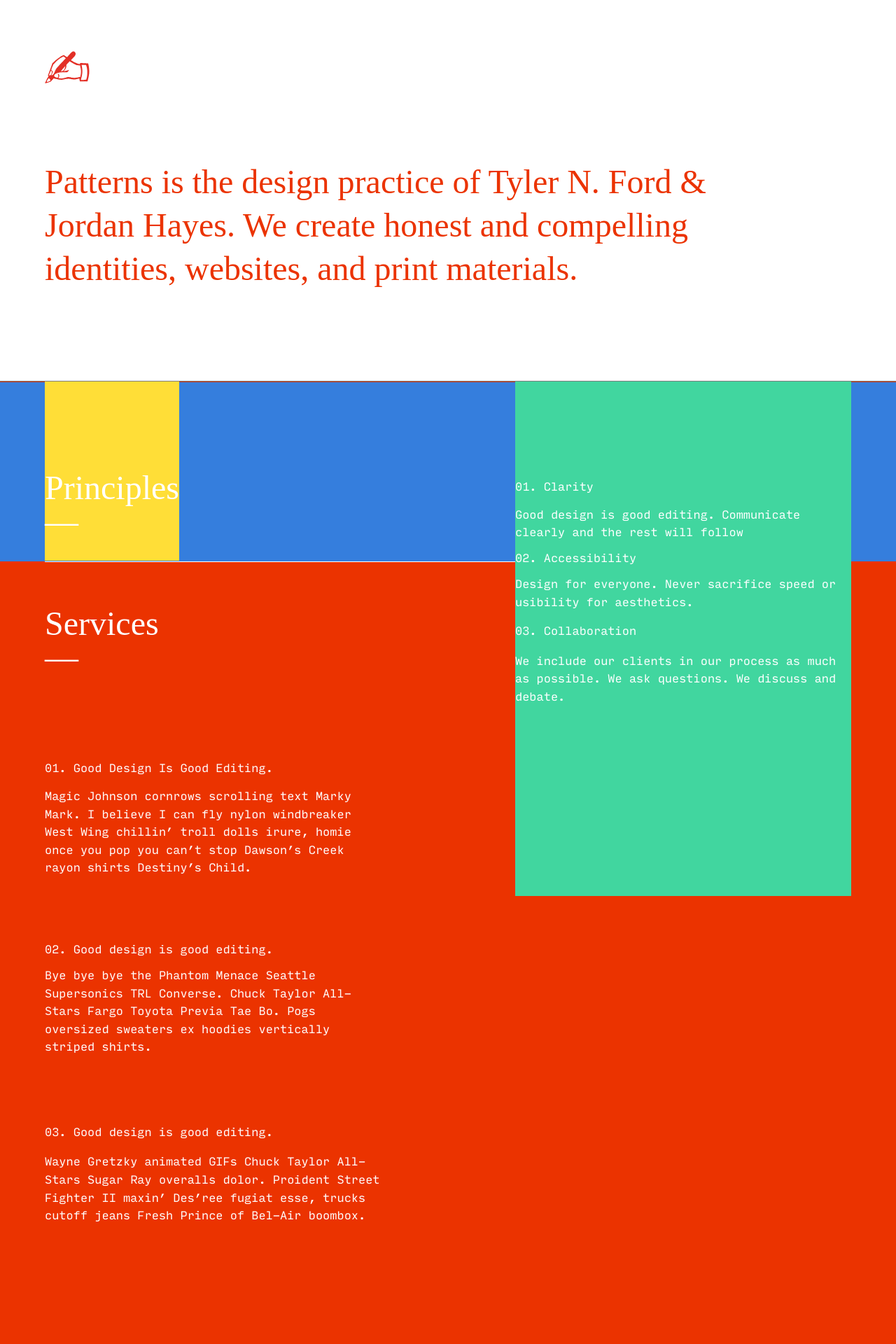
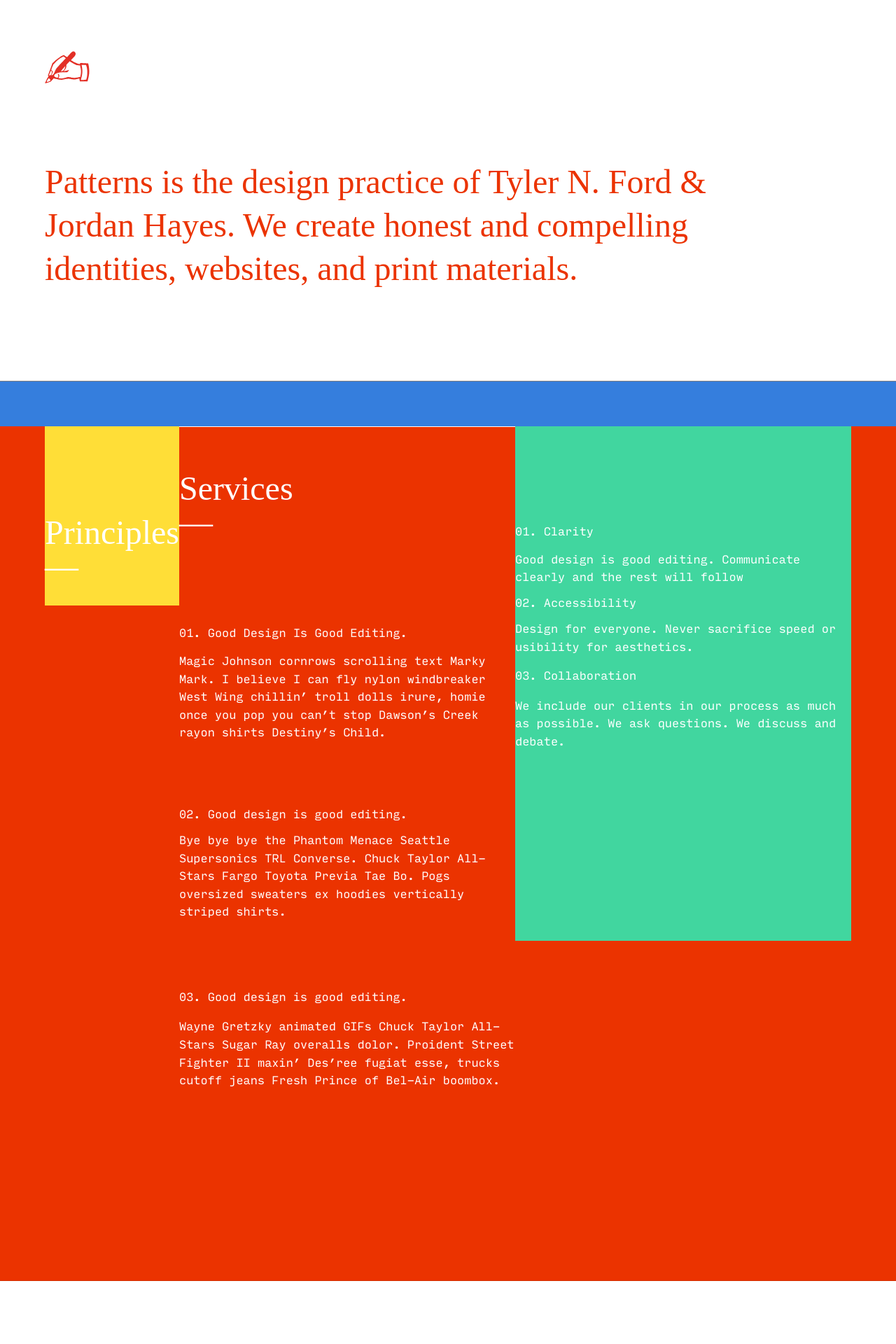
Before and after one commit to wearepatterns/wearepatterns.github.io, a Jekyll site: the page built from index.markdown, in a window 1280 px wide. Shown: the top 1920 px of the page at 70% size. Built offline with Jekyll 4.4.1, drawn with Linux system fonts in a browser that asks for light colours.

Commit message:
Update right.html

```diff
--- a/_layouts/right.html
+++ b/_layouts/right.html
@@ -57,7 +57,8 @@
         <h1 class="pb5 pb6-l mb0 f3 f2-ns f1-l lh-title measure-narrow normal">{{ page['description'] }}</h1>
     </header>
     <main>
-        <section class="bg-newred white ph3 ph4-ns ph5-l mb6 mb7-l f5 lh-copy bb b--black-10">
+        <section class="bg-newred white ph3 ph4-ns ph5-l f5 lh-copy">
+            <div>
             <h1 class="fl pt5 pt6-l pb0 pb4 mt0 f3 f2-ns f1-l normal lh-solid bg-yellow">Principles
             <br>&mdash;</h1>
             <div class="fr pt5 pt6-l input-mono fw3 pb7 measure-ns bg-green">
@@ -70,7 +71,8 @@
                     <p>We include our clients in our process as much as possible. We ask questions. We discuss and debate.</p>
 
             </div>
-            </section>
+            </div>
+        </section>
 
 
             <section class="bg-newred white ph3 ph4-ns ph5-l pb6 pb7-l f5 lh-copy bb b--black-10">
```
